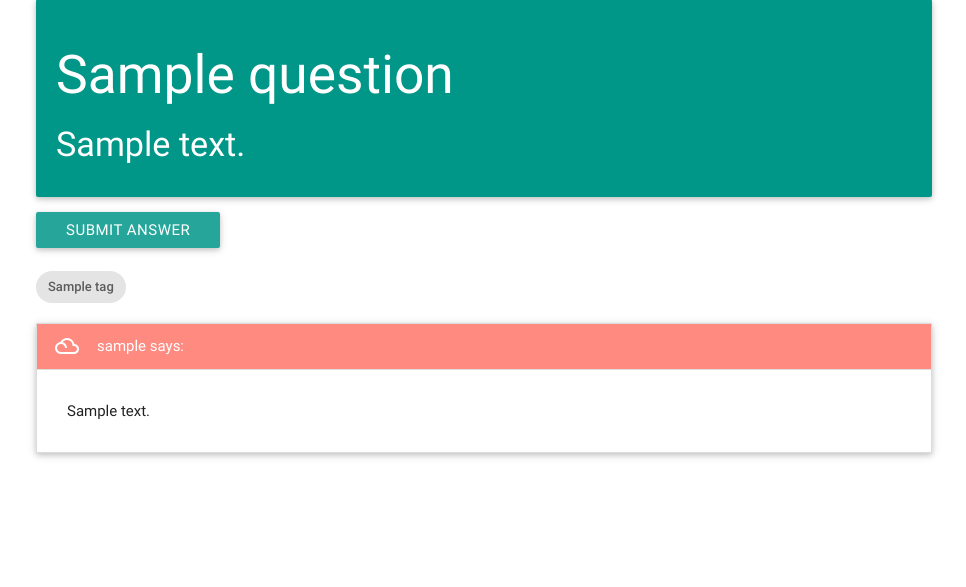
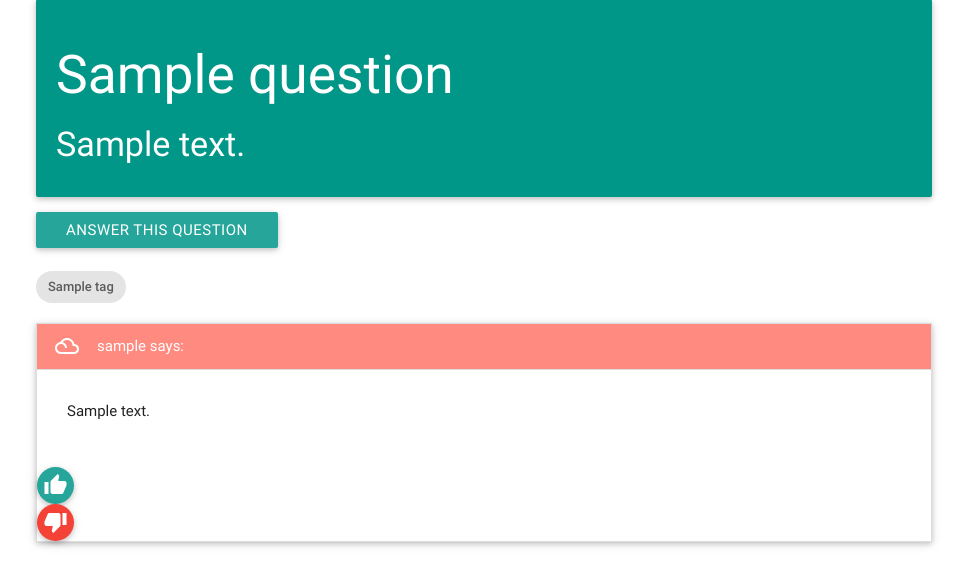
Before and after one commit to zseaborn63/Q_and_A, a Django app: page /questions/1/ in a window 1280 px wide. Shown: the part 140-727 px from the top of the page, without its empty margins (156-1122 px from the left). Run offline with Django 3.2, Linux system fonts and the light colour scheme; tables that the repository leaves empty hold one stand-in row (values such as "Sample post"); some libraries are stand-ins or nearby versions.

Commit message:
Votes partially working

```diff
--- a/Overflow/Overflow/urls.py
+++ b/Overflow/Overflow/urls.py
@@ -18,7 +18,8 @@ from django.contrib import admin
 
 from django.contrib.auth.decorators import login_required
 from Q_and_A.views import WelcomeView, UserCreate, QuestionListView, CreateQuestionView, QuestionCreation, QuestionDetailView,\
-    MakeQuestion, CreateAnswerView, ProfileDetailView
+    MakeQuestion, CreateAnswerView, ProfileDetailView, UpVote, DownVote
+
 
 urlpatterns = [
     url(r'^admin/', include(admin.site.urls)),
@@ -30,6 +31,8 @@ urlpatterns = [
     url(r'^create_question/$', login_required(QuestionCreation.as_view()), name='create_question'),
     url(r'^make_question/$', login_required(MakeQuestion.as_view()), name='make_question'),
     url(r'^make_answer/(?P<pk>\d+)/$', login_required(CreateAnswerView.as_view()), name='create_answer'),
-    url(r'^profile/(?P<pk>\d+)/$', login_required(ProfileDetailView.as_view()), name='user_profile')
+    url(r'^profile/(?P<pk>\d+)/$', login_required(ProfileDetailView.as_view()), name='user_profile'),
+    url(r'^upvote/(?P<answer_id>\d+)/$', UpVote.as_view(), name="upvote"),
+    url(r'^downvote/(?P<answer_id>\d+)/$', DownVote.as_view(), name="downvote"),
 
 ]
--- a/Overflow/Q_and_A/models.py
+++ b/Overflow/Q_and_A/models.py
@@ -38,7 +38,25 @@ class Answer(Model):
     created = models.DateTimeField(auto_now_add=True)
 
     def __str__(self):
-        return self.question_answered_title
+        return self.question_answered.title
+
+    @property
+    def voters(self):
+        return [vote.voter for vote in self.vote_set.all()]
+
+    @property
+    def upvotes(self):
+        return self.vote_set.filter(type='up').count()
+
+    @property
+    def downvotes(self):
+        return self.vote_set.filter(type='down').count()
+
+    @property
+    def score(self):
+        upscore = self.upvotes * 10
+        downscore = self.downvotes * -5
+        return upscore + downscore
 
 
 class Tag(Model):
--- a/Overflow/Q_and_A/templates/Q_and_A/answer_form.html
+++ b/Overflow/Q_and_A/templates/Q_and_A/answer_form.html
@@ -8,6 +8,8 @@
     <form action="" method="post">
         {% csrf_token %}
         {{ form.as_p }}
-        <input type="submit" value="Create Answer"/>
+        <button class="btn waves-effect waves-light" type="submit" name="action">Submit
+        <i class="material-icons right">send</i>
+        </button>
     </form>
 {% endblock %}
--- a/Overflow/Q_and_A/templates/Q_and_A/question_detail.html
+++ b/Overflow/Q_and_A/templates/Q_and_A/question_detail.html
@@ -12,7 +12,7 @@
           <h4>{{ object.body }}</h4>
       </span>
     </div>
-    <a href="{% url 'create_answer' object.id %}" class="waves-effect waves-light btn">Submit Answer</a>
+    <a href="{% url 'create_answer' object.id %}" class="waves-effect waves-light btn">Answer This Question</a>
     <br>
     <br>
     <div class="row">
@@ -28,7 +28,22 @@
             {% for answer in object.answer_set.all %}
             <li>
               <div class="collapsible-header active red accent-1 white-text"><i class="material-icons">filter_drama</i>{{ answer.answerer }} says:</div>
-              <div class="collapsible-body"><p>{{ answer.body }}</p></div>
+              <div class="collapsible-body"><p>{{ answer.body }}</p>
+
+                  <div class="input-field">
+                  <form action="{% url 'upvote' answer.id %}" method="post">
+                  {% csrf_token %}
+                  <button class="btn-floating btn-medium waves-effect waves-teal" type="submit"><i class="material-icons">thumb_up</i>
+                  </button>
+                  </form>
+                  <form class="col s2 m2 l2" action="{% url 'downvote' answer.id %}" method="post">
+                  {% csrf_token %}
+                  <button class="btn-floating btn-medium waves-effect waves-light red" type="submit"><i class="material-icons">thumb_down</i>
+                  </button>
+                  </form>
+                  </div>
+
+              </div>
             </li>
             {% endfor %}
         </ul>
@@ -41,6 +56,5 @@
         })
         $('.modal-trigger').leanModal();
     </script>
+
 {% endblock %}
-{% block secondary %}
-{% endblock %}
--- a/Overflow/Q_and_A/templates/auth/user_form.html
+++ b/Overflow/Q_and_A/templates/auth/user_form.html
@@ -8,7 +8,8 @@
     <form action="" method="post">
         {% csrf_token %}
         {{ form.as_p }}
-        <input type="submit" value="Create"/>
+        <button class="btn waves-effect waves-light" type="submit" name="action">Create Account
+        </button>
     </form>
 
 {% endblock %}
--- a/Overflow/Q_and_A/templates/registration/login.html
+++ b/Overflow/Q_and_A/templates/registration/login.html
@@ -4,10 +4,10 @@
 {% endblock %}
 
 {% block content %}
-     <form action="" method="post">
+    <form action="" method="post">
     {% csrf_token %}
     {{ form.as_p }}
-        <input type="submit" value="Login"/>
+    <button class="btn waves-effect waves-light" type="submit" name="action">Login</button>
     </form>
 
 {% endblock %}
--- a/Overflow/Q_and_A/views.py
+++ b/Overflow/Q_and_A/views.py
@@ -7,7 +7,7 @@ from django.shortcuts import render
 # Create your views here.
 
 from django.views.generic import TemplateView, CreateView, ListView, DetailView, View
-from Q_and_A.models import Question, Answer, Tag, Profile
+from Q_and_A.models import Question, Answer, Tag, Profile, Vote
 
 
 class WelcomeView(TemplateView):
@@ -83,9 +83,26 @@ class CreateAnswerView(CreateView):
         Answer.objects.create(question_answered=question_answered, answerer=request.user, body=body)
         return HttpResponseRedirect(reverse('question_list'))
 
+
 class ProfileDetailView(DetailView):
     model = Profile
 
     def get_queryset(self):
         user_id = self.kwargs.get("pk")
         return self.model.objects.filter(user__id=user_id)
+
+
+class UpVote(View):
+
+    def post(self, request, answer_id):
+        answer = Answer.objects.get(id=answer_id)
+        Vote.objects.create(type='up', voter=request.user, answer_voted=answer)
+        return HttpResponseRedirect(reverse('question_detail', kwargs={"pk": answer.question_answered.id}))
+
+
+class DownVote(View):
+
+    def post(self, request, answer_id):
+        answer = Answer.objects.get(id=answer_id)
+        Vote.objects.create(type='down', voter=request.user, answer_voted=answer)
+        return HttpResponseRedirect(reverse('question_detail', kwargs={"pk": answer.question_answered.id}))
```
